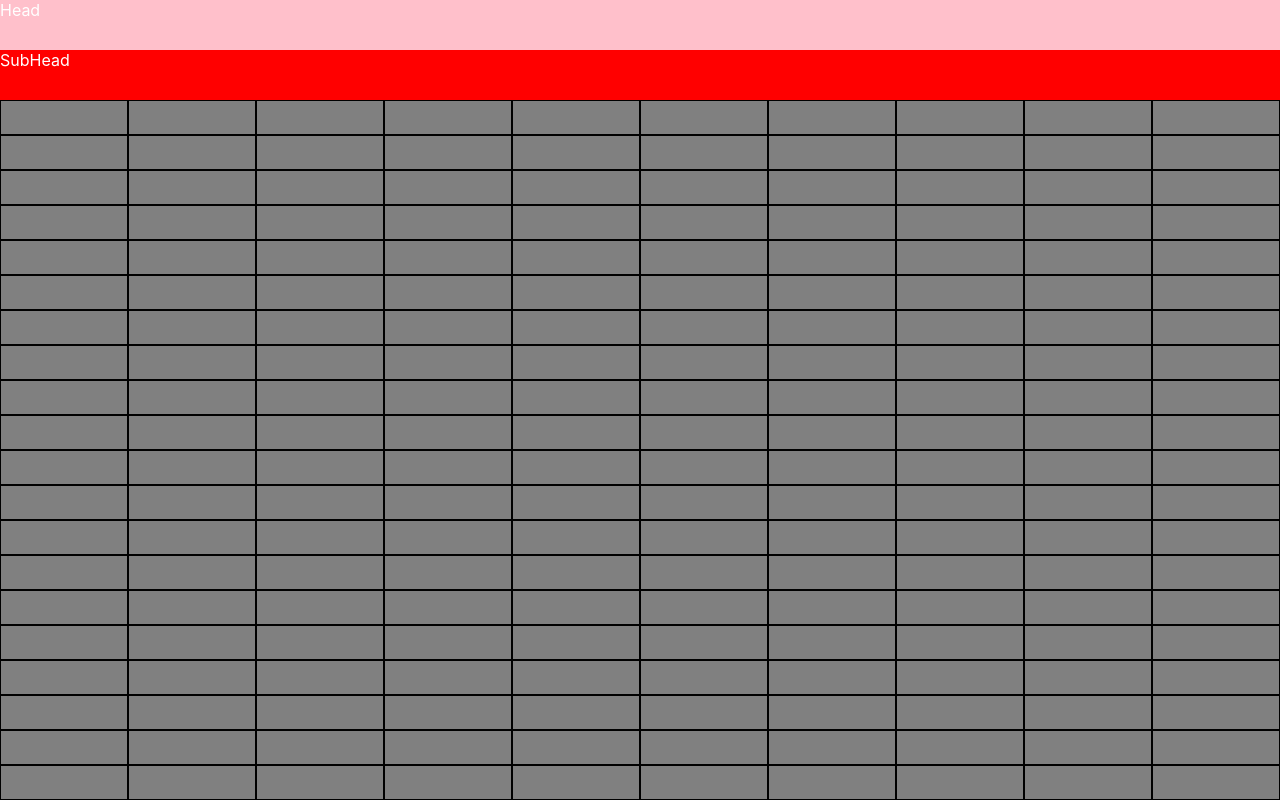
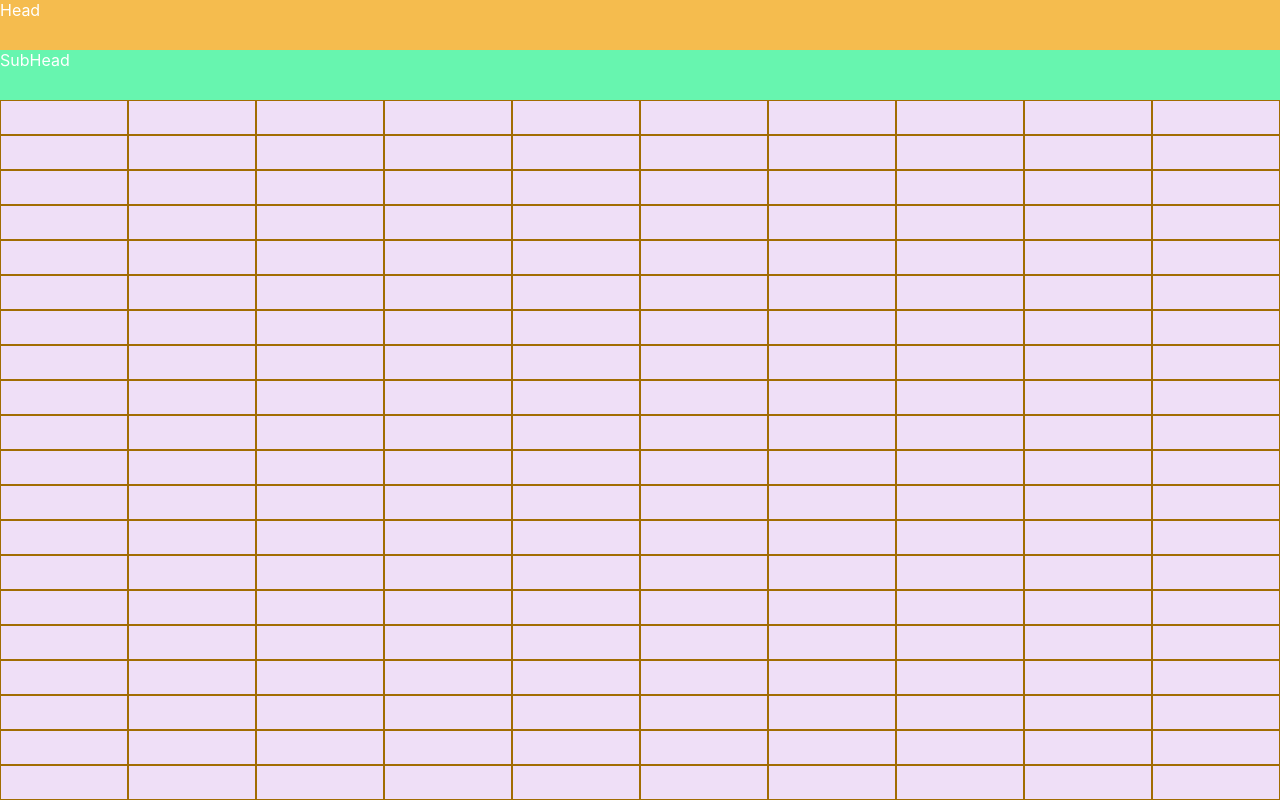
Before and after one commit to GrantDarling/algorithm-visualizer, a React (Create React App) app: page / in a window 1280 px wide. Built offline with nearby package versions, Linux system fonts and the light colour scheme.

Commit message:
made subheader its own component

```diff
--- a/src/AlgorithmnVisualizer.tsx
+++ b/src/AlgorithmnVisualizer.tsx
@@ -1,5 +1,6 @@
 import { Grid } from "./Components/Grid/grid";
-import { Header } from "./Components/Header/header";
+import { Header } from "./Components/Headers/header";
+import { SubHeader } from "./Components/Headers/subheader";
 import styled from "styled-components";
 
 const Container = styled.div`
@@ -16,6 +17,7 @@ export const AlgorithmnVisualizer = ({ x }: AlgorithmnVisualizerProps) => {
   return (
     <Container>
       <Header x={null} />
+      <SubHeader x={null} />
       <Grid columns={10} rows={20} />
     </Container>
   );
--- a/src/App.css
+++ b/src/App.css
@@ -8,7 +8,7 @@ body,
 
 #grid-container {
   display: grid;
-  background: grey;
+  background: #efdff7;
   color: white;
   grid-template-columns: repeat(auto-fit, minmax(1px, 1fr));
 }
@@ -18,7 +18,7 @@ body,
 }
 
 #grid-container > .column > .node {
-  border: solid 1px black;
+  border: solid 1px #a26d02;
 }
 
 /* Switch to styled components! */
--- a/src/Components/Header/header.tsx
+++ b/src/Components/Headers/header.tsx
@@ -1,13 +1,6 @@
 import styled from "styled-components";
 
 const Head = styled.div<{ x: string }>`
-  background: ${(props) => props.x};
-  color: white;
-  height: 50px;
-  width: 100%;
-`;
-
-const SubHead = styled.div<{ x: string }>`
   background: ${(props) => props.x};
   color: white;
   height: 50px;
@@ -21,8 +14,7 @@ type HeaderProps = {
 export const Header = ({ x }: HeaderProps) => {
   return (
     <>
-      <Head x={"pink"}>Head</Head>
-      <SubHead x={"red"}>SubHead</SubHead>
+      <Head x={"#F5BC4E"}>Head</Head>
     </>
   );
 };
--- /dev/null
+++ b/src/Components/Headers/subheader.tsx
@@ -0,0 +1,20 @@
+import styled from "styled-components";
+
+type SubHeaderProps = {
+  x: null;
+};
+
+const SubHead = styled.div<{ x: string }>`
+  background: ${(props) => props.x};
+  color: white;
+  height: 50px;
+  width: 100%;
+`;
+
+export const SubHeader = ({ x }: SubHeaderProps) => {
+  return (
+    <>
+      <SubHead x={"#67F5AF"}>SubHead</SubHead>
+    </>
+  );
+};
```
